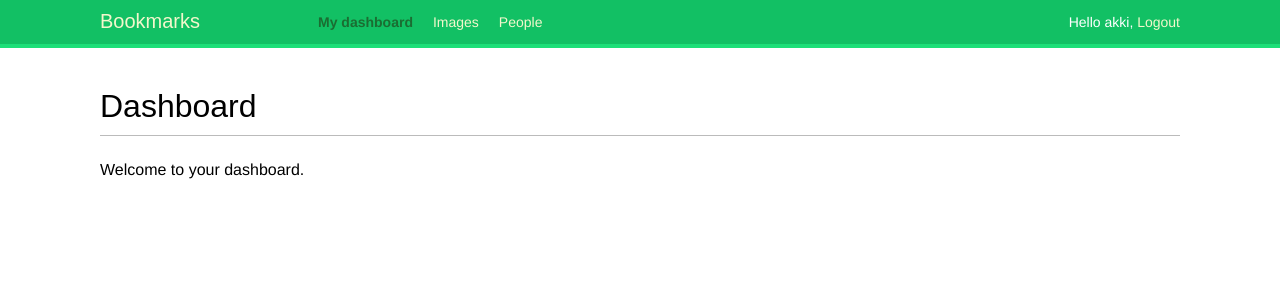
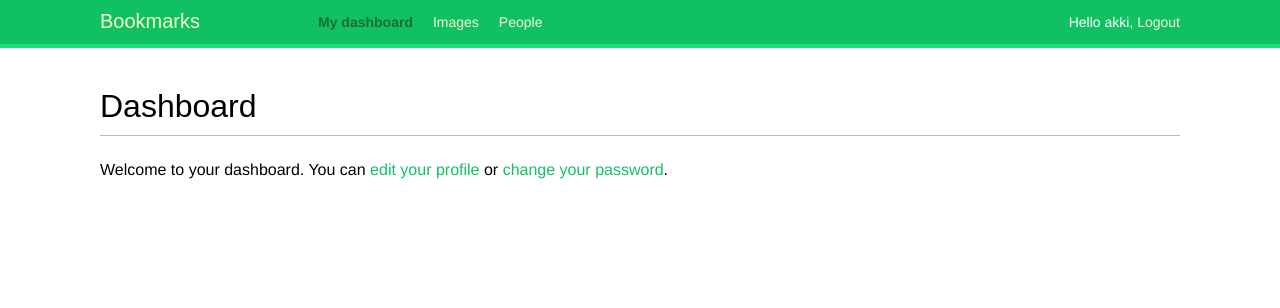
Before and after one commit to ankit2776/buliding_social_websit, a Django app: page /account/ in a window 1280 px wide. Shown: the top 308 px of the page. Run offline with Django 3.2, Linux system fonts and the light colour scheme; a user stored in the database is signed in; some web fonts are replaced.

Commit message:
creat_edit_forms

```diff
--- a/bookmarks/account/templates/account/dashboard.html
+++ b/bookmarks/account/templates/account/dashboard.html
@@ -2,5 +2,7 @@
 {% block title %}Dashboard{% endblock %}
 {% block content %}
 <h1>Dashboard</h1>
-<p>Welcome to your dashboard.</p>
+<p>Welcome to your dashboard. You can <a href="{% url 'edit' %}">edit
+    your profile</a> or <a href="{% url 'password_change' %}">change your
+    password</a>.</p></p>
 {% endblock %}
--- a/bookmarks/account/urls.py
+++ b/bookmarks/account/urls.py
@@ -29,5 +29,8 @@ urlpatterns = [
          auth_views.PasswordResetCompleteView.as_view(),
          name='password_reset_complete'),
     path('', include('django.contrib.auth.urls')),
+
     path('register/', views.register, name='register'),
+
+    path('edit/', views.edit, name='edit'),
 ]
--- a/bookmarks/account/views.py
+++ b/bookmarks/account/views.py
@@ -1,62 +1,10 @@
 from django.http import HttpResponse
-from django.shortcuts import render
-from django.contrib.auth import authenticate, login
-from .forms import LoginForm, UserRegistrationForm, \
-    UserEditForm, ProfileEditForm
+from django.shortcuts import render, redirect
+from django.contrib.auth import authenticate, login, logout
 from django.contrib.auth.decorators import login_required
+from django.contrib import messages
+from .forms import LoginForm, UserRegistrationForm, UserEditForm, ProfileEditForm
 from .models import Profile
-
-
-@login_required
-def edit(request):
-    if request.method == 'POST':
-        user_form = UserEditForm(instance=request.user,
-                                 data=request.POST)
-        profile_form = ProfileEditForm(
-            instance=request.user.profile,
-            data=request.POST,
-            files=request.FILES)
-        if user_form.is_valid() and profile_form.is_valid():
-            user_form.save()
-            profile_form.save()
-    else:
-        user_form = UserEditForm(instance=request.user)
-        profile_form = ProfileEditForm(
-            instance=request.user.profile)
-    return render(request,
-                  'account/edit.html',
-                  {'user_form': user_form,
-                   'profile_form': profile_form})
-
-
-def register(request):
-    if request.method == 'POST':
-        user_form = UserRegistrationForm(request.POST)
-        if user_form.is_valid():
-            # Create a new user object but avoid saving it yet
-            new_user = user_form.save(commit=False)
-            # Set the chosen password
-            new_user.set_password(
-                user_form.cleaned_data['password'])
-            # Save the User object
-            new_user.save()
-            # Create the user profile
-            Profile.objects.create(user=new_user)
-            return render(request,
-                          'account/register_done.html',
-                          {'new_user': new_user})
-    else:
-        user_form = UserRegistrationForm()
-    return render(request,
-                  'account/register.html',
-                  {'user_form': user_form})
-
-
-@login_required
-def dashboard(request):
-    return render(request,
-                  'account/dashboard.html',
-                  {'section': 'dashboard'})
 
 
 def user_login(request):
@@ -64,9 +12,7 @@ def user_login(request):
         form = LoginForm(request.POST)
         if form.is_valid():
             cd = form.cleaned_data
-            user = authenticate(request,
-                                username=cd['username'],
-                                password=cd['password'])
+            user = authenticate(username=cd['username'], password=cd['password'])
             if user is not None:
                 if user.is_active:
                     login(request, user)
@@ -77,4 +23,49 @@ def user_login(request):
                 return HttpResponse('Invalid login')
     else:
         form = LoginForm()
-        return render(request, 'account/login.html', {'form': form})
+    return render(request, 'account/login.html', {'form': form})
+
+
+def register(request):
+    if request.method == 'POST':
+        user_form = UserRegistrationForm(request.POST)
+
+        if user_form.is_valid():
+            # Create a new user object but avoid saving it yet
+            new_user = user_form.save(commit=False)
+            # Set the chosen password
+            new_user.set_password(user_form.cleaned_data['password'])
+            # Save the User object
+            new_user.save()
+            # Create the user profile
+            profile = Profile.objects.create(user=new_user)
+            return render(request, 'account/register_done.html', {'new_user': new_user})
+    else:
+        user_form = UserRegistrationForm()
+    return render(request, 'account/register.html', {'user_form': user_form})
+
+
+@login_required
+def edit(request):
+    if request.method == 'POST':
+        user_form = UserEditForm(instance=request.user,
+                                 data=request.POST)
+        profile_form = ProfileEditForm(instance=request.user.profile,
+                                       data=request.POST,
+                                       files=request.FILES)
+        if user_form.is_valid() and profile_form.is_valid():
+            user_form.save()
+            profile_form.save()
+            messages.success(request, 'Profile updated successfully')
+        else:
+            messages.error(request, 'Error updating your profile')
+    else:
+        user_form = UserEditForm(instance=request.user)
+        profile_form = ProfileEditForm(instance=request.user.profile)
+    return render(request, 'account/edit.html', {'user_form': user_form,
+                                                 'profile_form': profile_form})
+
+
+@login_required
+def dashboard(request):
+    return render(request, 'account/dashboard.html', {'section': 'dashboard'})
```
Also changed, not shown: bookmarks/account/templates/account/edit.html (added, +13 -0 lines), bookmarks/account/migrations/0001_initial.py, bookmarks/db.sqlite3.
